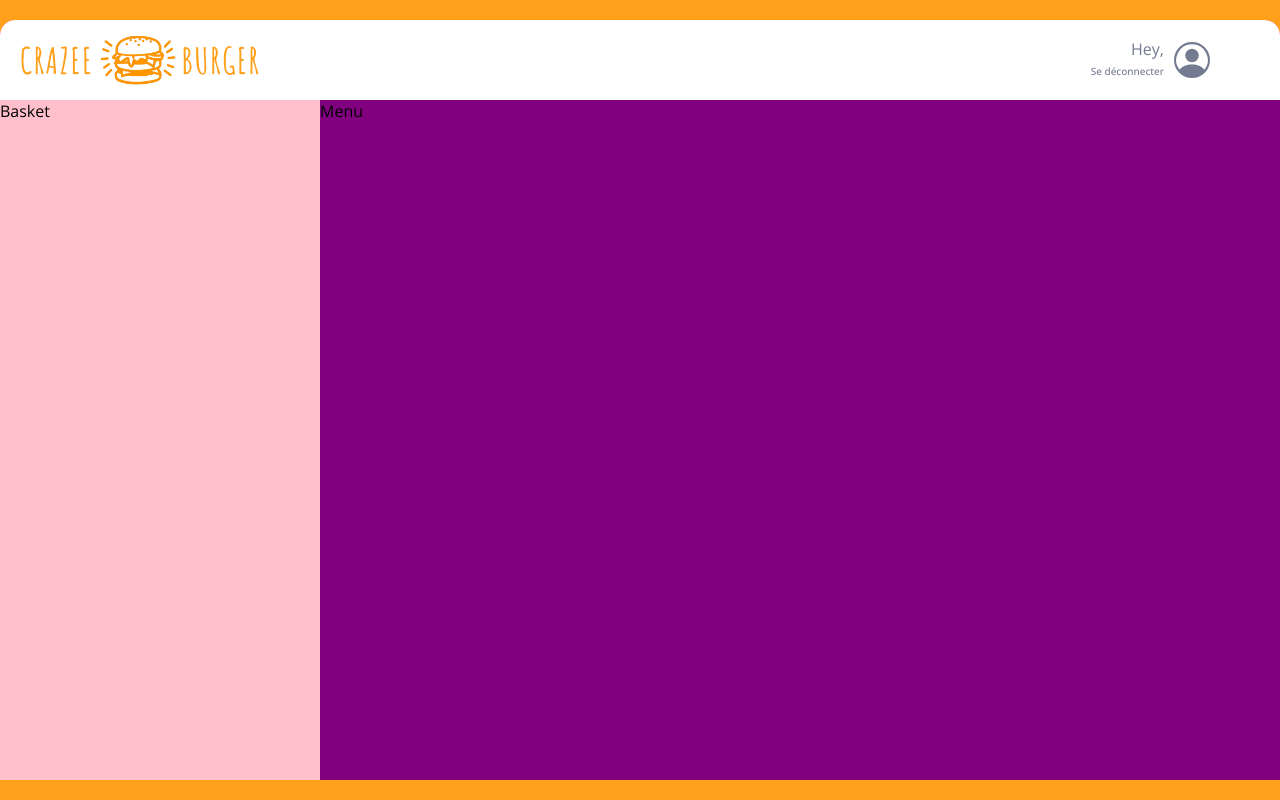
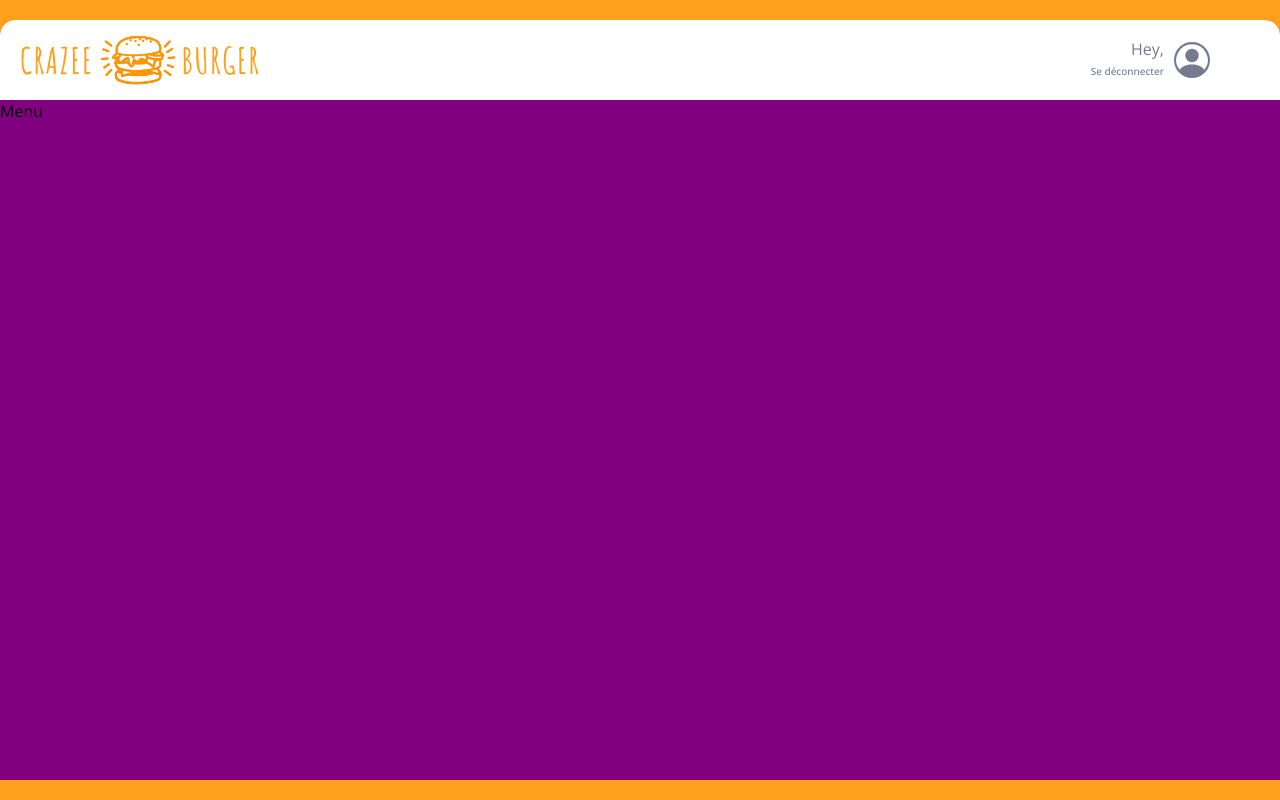
Before and after one commit to NhatHONGUYEN/crazee-burger, a React (Vite) app: page /order/1 in a window 1280 px wide. Built offline with nearby package versions, Linux system fonts and the light colour scheme.

Commit message:
💡 FO5 : ORDER > Main > Prepare code for <basket />

```diff
--- a/src/component/pages/order/Main/Main.jsx
+++ b/src/component/pages/order/Main/Main.jsx
@@ -1,11 +1,12 @@
 import styled from "styled-components";
 import { theme } from "../../theme";
+import Menu from "./Menu";
 
 export default function Main() {
   return (
     <MainStyled className="main">
-      <div className="basket">Basket</div>
-      <div className="menu">Menu</div>
+      {/* <div className="basket">Basket</div> */}
+      <Menu />
     </MainStyled>
   );
 }
@@ -18,12 +19,9 @@ const MainStyled = styled.div`
   box-shadow: 0px 8px 20px 8px rgba(0, 0, 0, 0.2) inset;
 
   display: grid;
-  grid-template-columns: 25% 1fr;
+  grid-template-columns: 1fr;
 
-  .basket {
+  /* .basket {
     background: pink;
-  }
-  .menu {
-    background: purple;
-  }
+  } */
 `;
```
